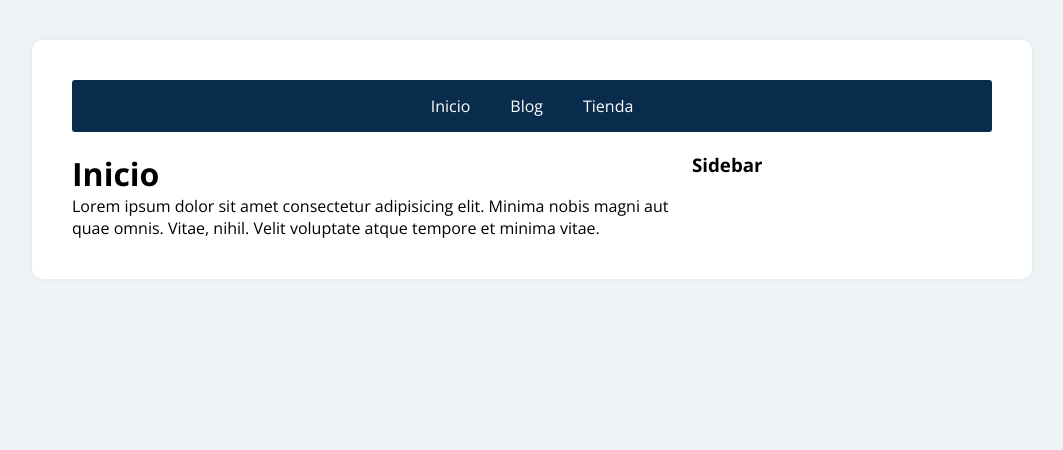
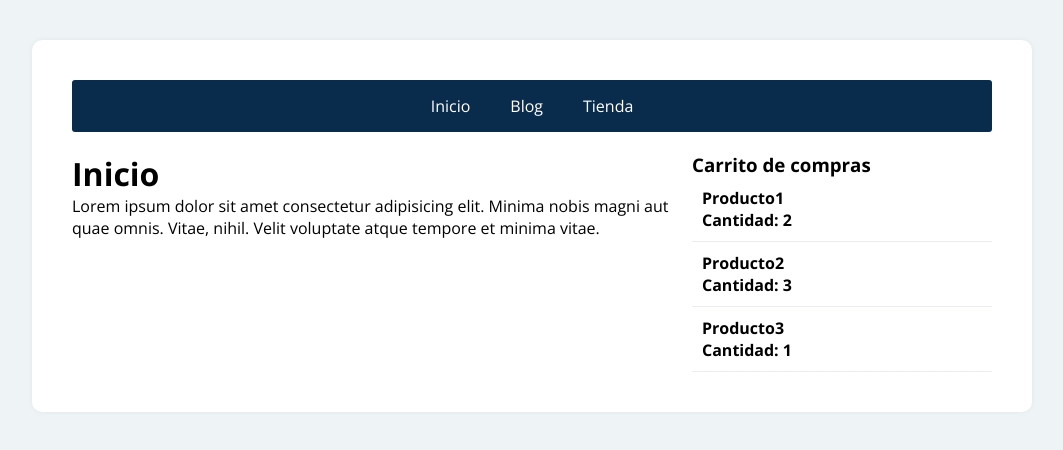
Before and after one commit to sekeer11/app_tienda, a React (Create React App) app: page / in a window 1280 px wide. Shown: the top 450 px of the page, without its empty margins (108-1171 px from the left). Built offline with nearby package versions, Linux system fonts and the light colour scheme.

Commit message:
Iniciando implementacion del carrito

```diff
--- a/src/App.js
+++ b/src/App.js
@@ -5,6 +5,7 @@ import Inicio from './components/Inicio';
 import Blog from './components/Blog';
 import Tienda from './components/Tienda';
 import Error404 from './components/Error404'
+import Carrito from './components/Carrito';
 
 const productos = [
   {
@@ -47,7 +48,7 @@ const App = () => {
           </Routes>
         </main>
         <aside>
-          <h3>Sidebar</h3>
+          <Carrito />
         </aside>
       </Contenedor>
    );
--- /dev/null
+++ b/src/components/Carrito.jsx
@@ -0,0 +1,41 @@
+import React, {useState} from 'react';
+import styled from 'styled-components';
+
+const Carrito = () => {
+    const[carrito, cambiarCarrito] = useState([
+        { id: 1, cantidad: 2, nombre: 'Producto1'},
+        { id: 2, cantidad: 3, nombre: 'Producto2'},
+        { id: 3, cantidad: 1, nombre: 'Producto3'}
+    ]);
+    return (
+        <div>
+            <h3>Carrito de compras</h3>
+            {carrito.length > 0 ?
+                carrito.map( (producto, index) => {
+                    return(
+                        <Producto>
+                            <NombreProducto>
+                                {producto.nombre}
+                            </NombreProducto>
+                            <NombreProducto> Cantidad: {producto.cantidad} </NombreProducto>
+                        </Producto>
+                    );
+                })
+            :
+                <p>Aun no tenemos productos en el carrito</p>
+            }
+        </div>
+     );
+}
+ const Producto = styled.div`
+    padding: 10px;
+    border-bottom: 1px solid #ebebf3;
+    font-size: 14px;
+ `;
+
+ const NombreProducto = styled.p`
+    font-weight: bold;
+    font-size: 16px;
+    color: #000;
+ `;
+export default Carrito;
```
